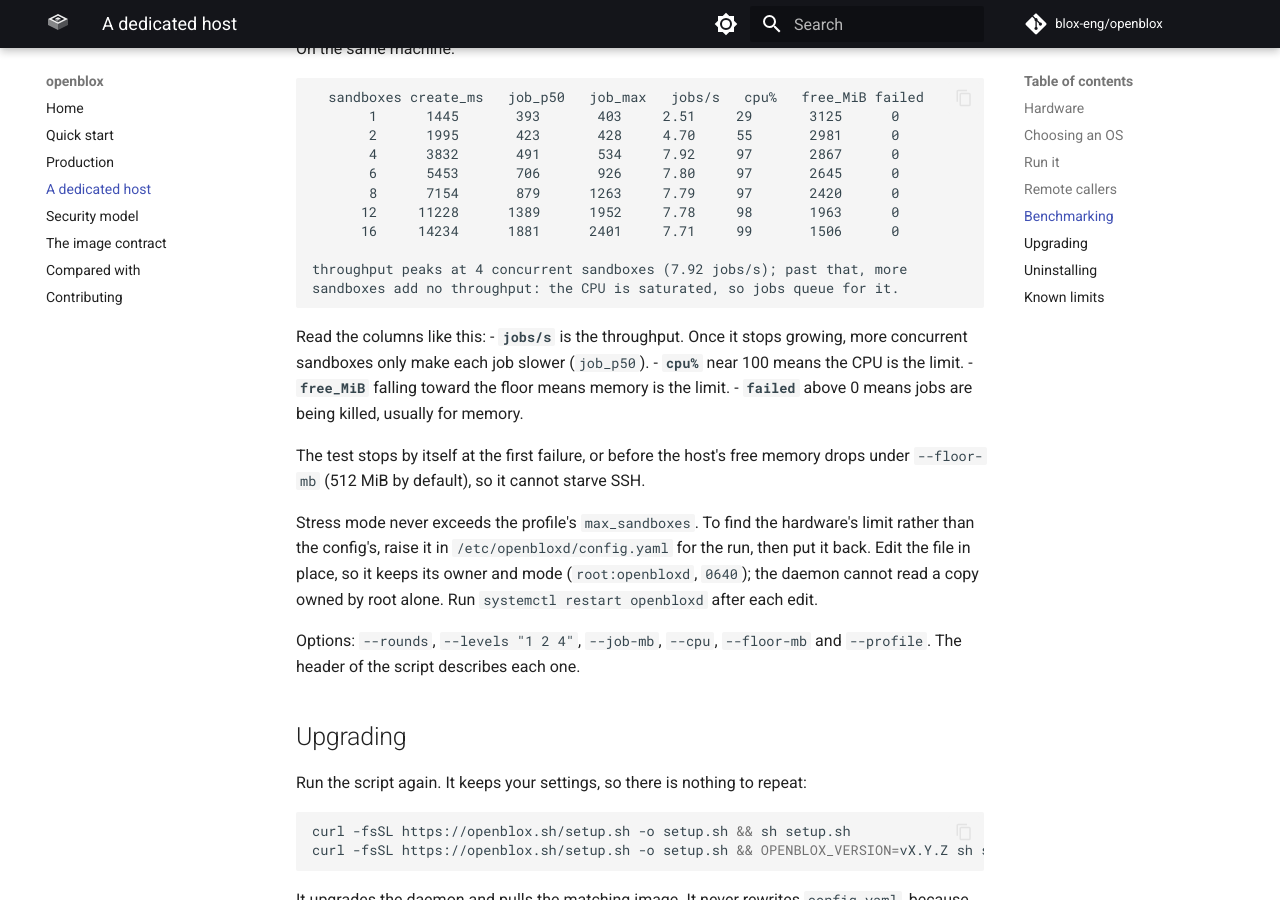
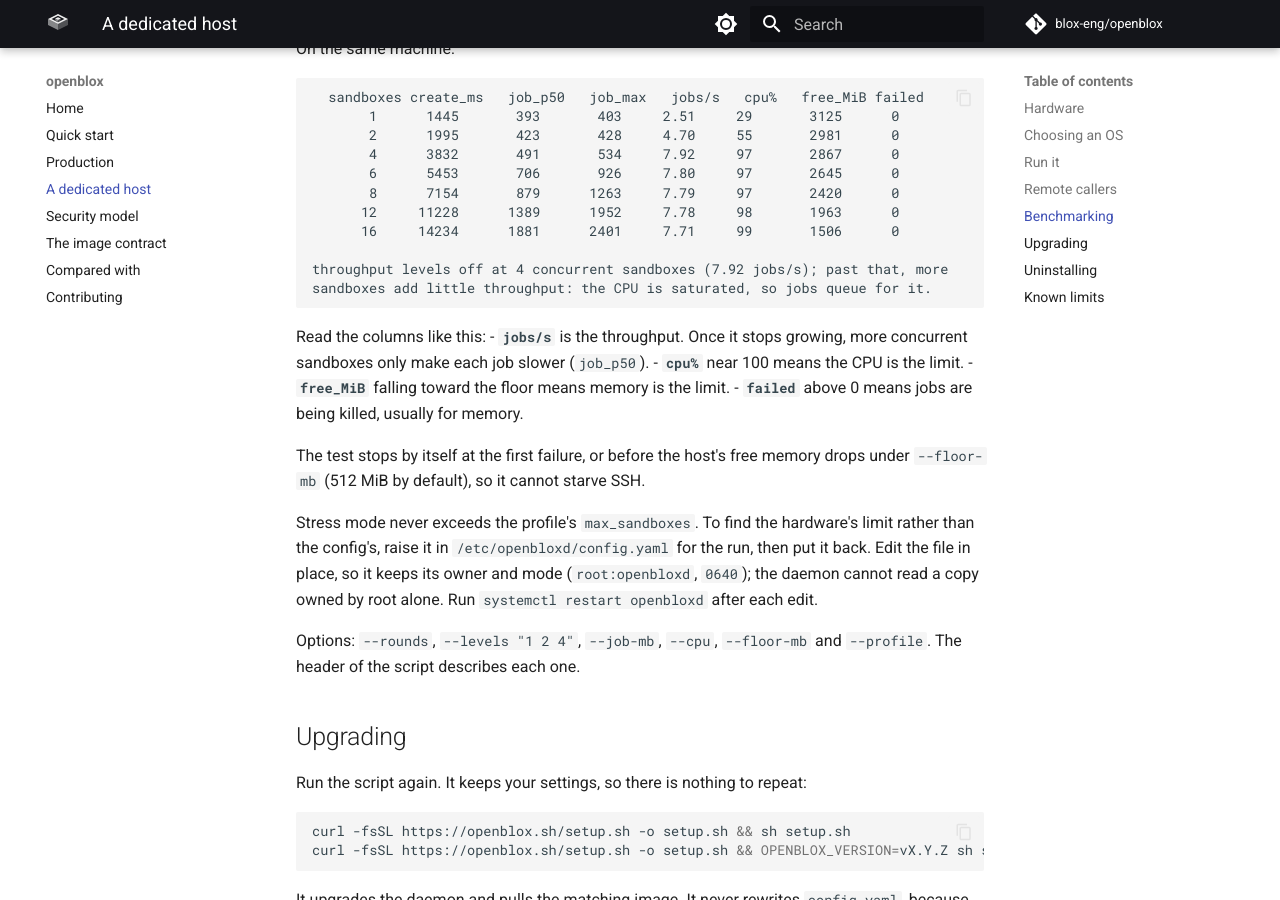
Before and after one commit to blox-eng/openblox, an MkDocs documentation site: the page built from docs/self-hosting.md, in a window 1280 px wide and 900 px high, scrolled down 4481 px. Built offline with MkDocs 1.6.1 and Material for MkDocs 9.7.7, drawn with Linux system fonts in a browser that asks for light colours; comment, search, counter and statistics services are not loaded.

Commit message:
docs(bench): match the sample output to the summary line bench.sh prints
Co-Authored-By: Claude Sonnet 5.5 <noreply@anthropic.com>

````diff
--- a/docs/self-hosting.md
+++ b/docs/self-hosting.md
@@ -204,8 +204,8 @@ On the same machine:
       12     11228      1389      1952     7.78     98       1963      0
       16     14234      1881      2401     7.71     99       1506      0
 
-throughput peaks at 4 concurrent sandboxes (7.92 jobs/s); past that, more
-sandboxes add no throughput: the CPU is saturated, so jobs queue for it.
+throughput levels off at 4 concurrent sandboxes (7.92 jobs/s); past that, more
+sandboxes add little throughput: the CPU is saturated, so jobs queue for it.
 ```
 
 Read the columns like this:
````
